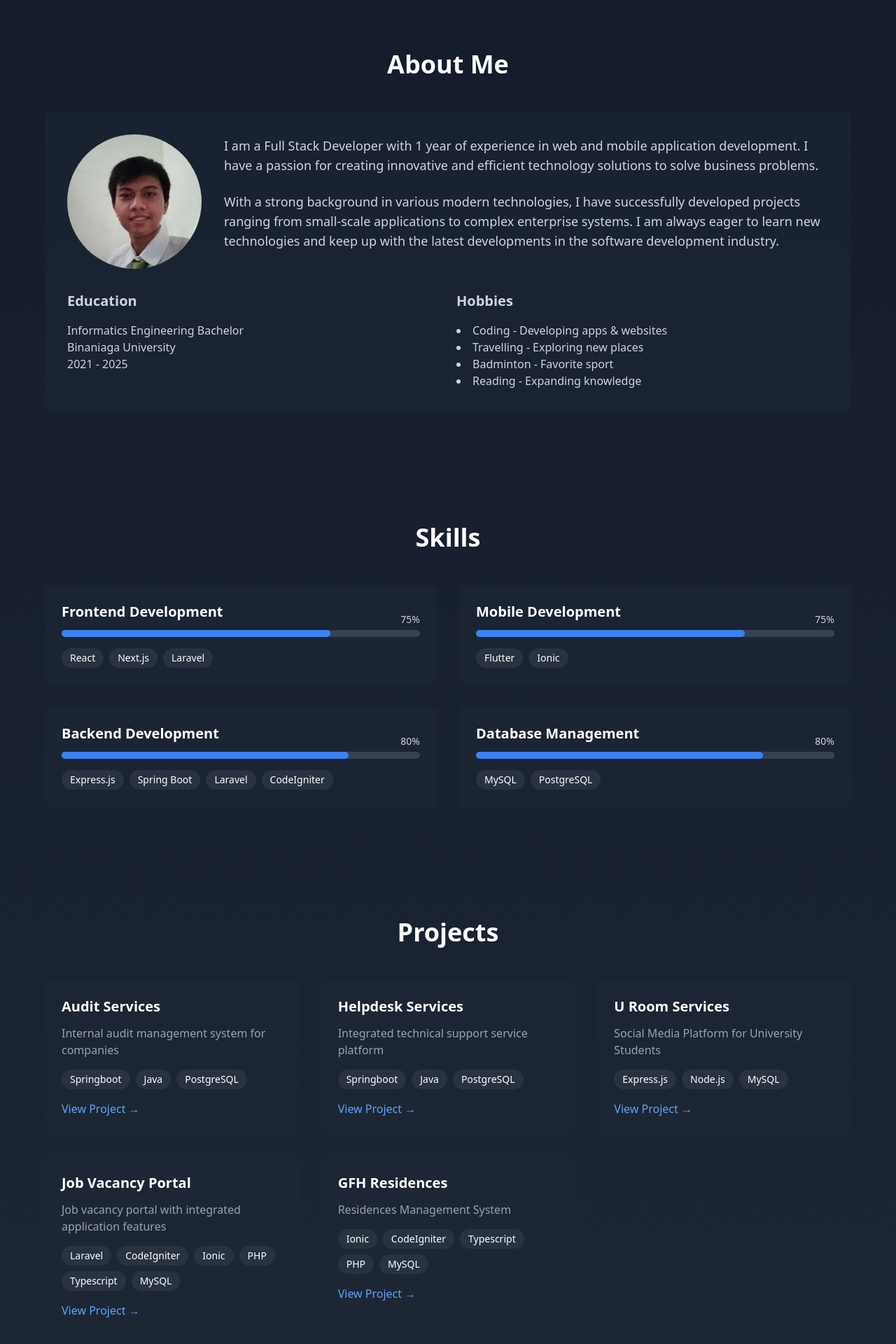
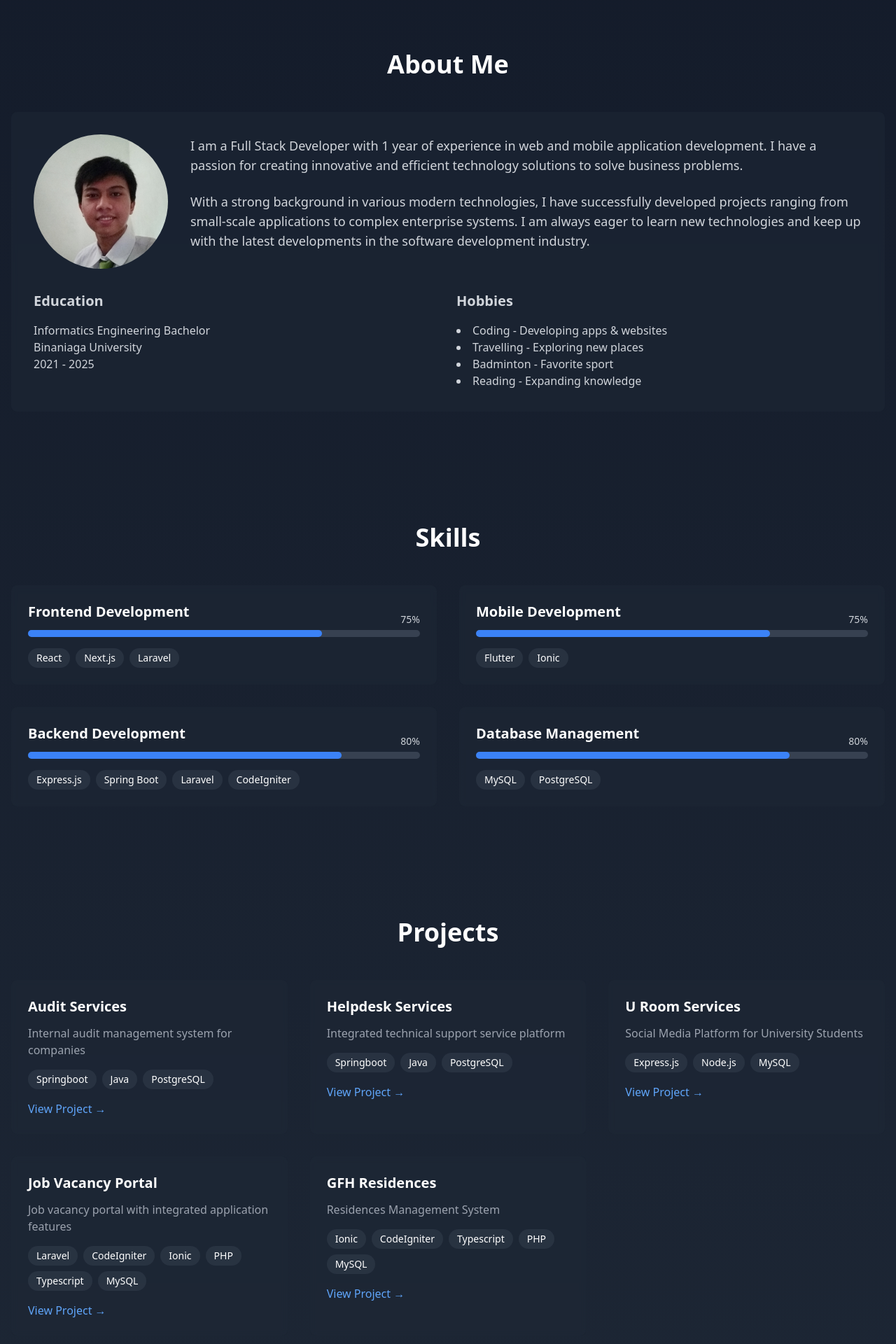
Before and after one commit to silendas/silendas.github.io, a Next.js app: page / in a window 1280 px wide. Shown: the part 808-2728 px from the top of the page at 70% size. Built offline with nearby package versions, Linux system fonts and the light colour scheme.

Commit message:
Update: jelaskan perubahan Anda di sini

```diff
--- a/app/page.tsx
+++ b/app/page.tsx
@@ -99,9 +99,9 @@ export default function Home() {
 
             {/* Navbar */}
             <nav className="fixed w-full z-50 bg-transparent backdrop-blur-sm">
-                <div className="max-w-6xl mx-auto px-4">
+                <div className="container mx-auto px-4">
                     <div className="flex justify-center py-4">
-                        <div className="flex space-x-8">
+                        <div className="flex space-x-4 md:space-x-8">
                             <button
                                 onClick={() => scrollToSection('home')}
                                 className="text-gray-300 hover:text-blue-400 transition-colors"
@@ -168,14 +168,14 @@ export default function Home() {
             </section>
 
             {/* About Me Section */}
-            <section id="about" className="py-20 px-4 relative">
-                <div className="max-w-6xl mx-auto relative">
+            <section id="about" className="py-20 px-4 relative w-full">
+                <div className="container mx-auto relative">
                     <h2 className="text-4xl font-bold text-center mb-12">About Me</h2>
                     <div className="bg-gray-800/50 backdrop-blur-sm rounded-lg p-8">
                         <div className="flex flex-col md:flex-row gap-8 items-center mb-8">
                             <div className="w-48 h-48 rounded-full overflow-hidden flex-shrink-0 relative">
                                 <Image
-                                    src="/assets/images/me.jpg"
+                                    src="assets/images/me.jpg"
                                     alt="Muhamad Yasmin Nul Hakim"
                                     fill
                                     className="object-cover"
@@ -216,8 +216,8 @@ export default function Home() {
             </section>
 
             {/* Skills Section */}
-            <section id="skills" className="py-20 px-4 relative">
-                <div className="max-w-6xl mx-auto relative">
+            <section id="skills" className="py-20 px-4 relative w-full">
+                <div className="container mx-auto relative">
                     <h2 className="text-4xl font-bold text-center mb-12">Skills</h2>
                     <div className="grid grid-cols-1 md:grid-cols-2 gap-8">
                         {skills.map((skill, index) => (
@@ -246,8 +246,8 @@ export default function Home() {
             </section>
 
             {/* Projects Section */}
-            <section id="projects" className="py-20 px-4 relative">
-                <div className="max-w-6xl mx-auto relative">
+            <section id="projects" className="py-20 px-4 relative w-full">
+                <div className="container mx-auto relative">
                     <h2 className="text-4xl font-bold text-center mb-12">Projects</h2>
                     <div className="grid grid-cols-1 md:grid-cols-2 lg:grid-cols-3 gap-8">
                         {projects.map((project, index) => (
@@ -271,8 +271,8 @@ export default function Home() {
             </section>
 
             {/* Contact Section */}
-            <section id="contact" className="py-20 px-4 relative">
-                <div className="max-w-4xl mx-auto relative">
+            <section id="contact" className="py-20 px-4 relative w-full">
+                <div className="container mx-auto relative">
                     <h2 className="text-4xl font-bold text-center mb-12">Let&apos;s Connect</h2>
                     <div className="grid md:grid-cols-2 gap-12">
                         <div className="bg-gray-800/50 backdrop-blur-sm rounded-lg p-6">
```
